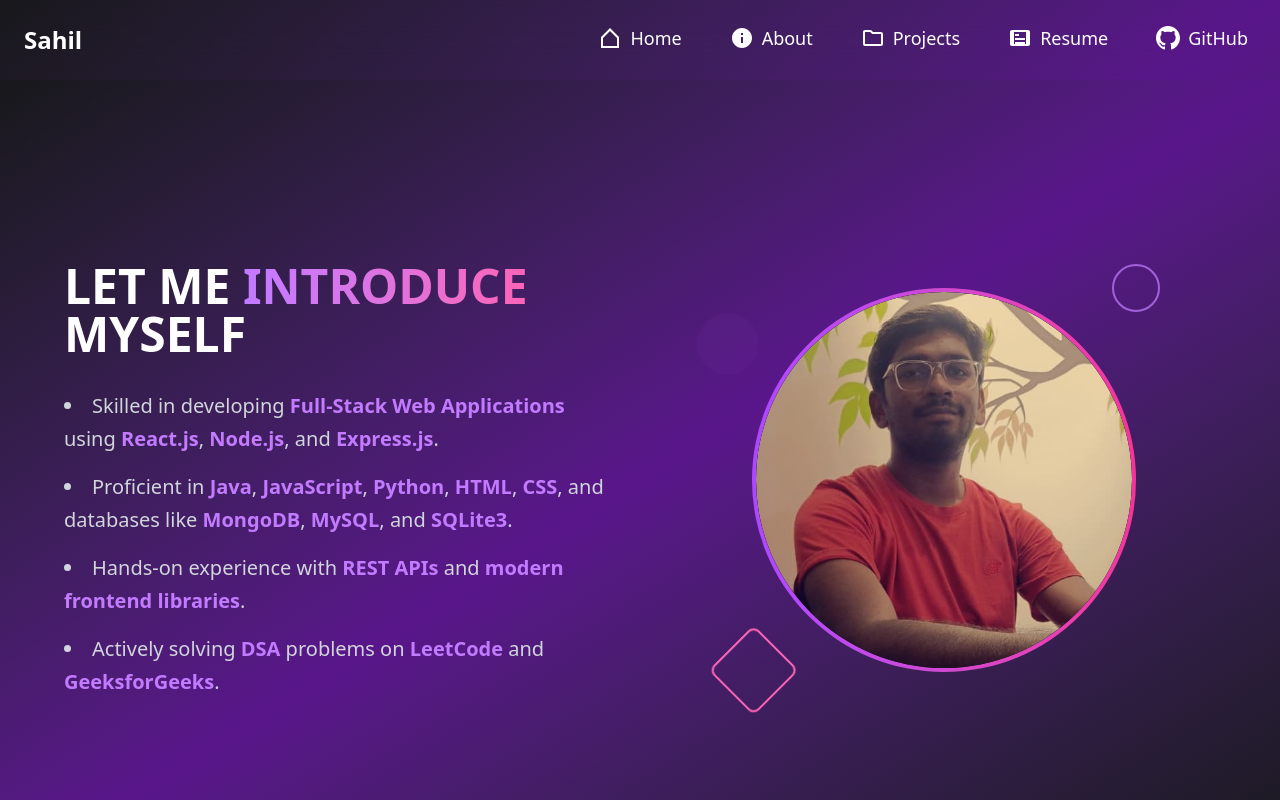
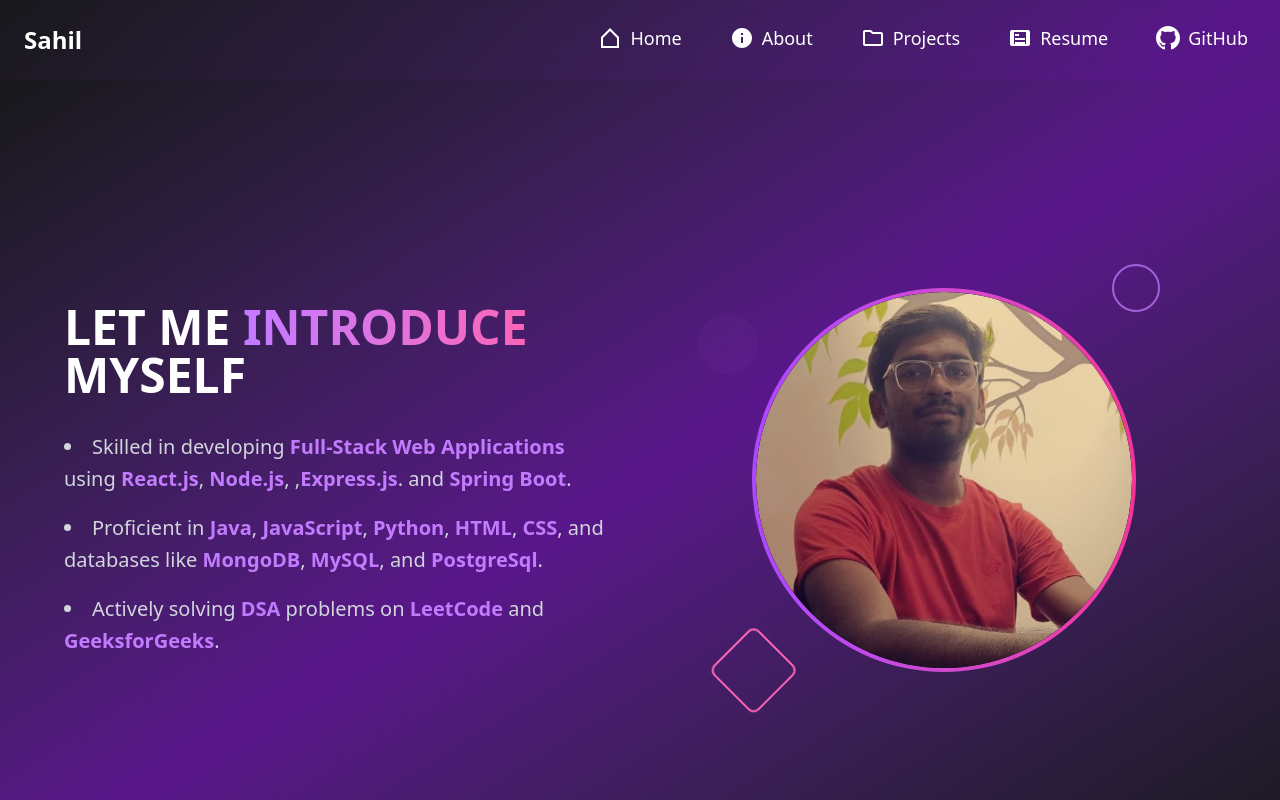
Before and after one commit to sonkamblesahil/portfolio, a React (Vite) app: page /about in a window 1280 px wide. Built offline with nearby package versions, Linux system fonts and the light colour scheme.

Commit message:
update skills and intro

```diff
--- a/src/components/HeroSection.jsx
+++ b/src/components/HeroSection.jsx
@@ -28,7 +28,7 @@ const HeroSection = () => {
             </div>
 
             <div className="space-y-4 text-lg md:text-xl font-bold text-gray-300">
-              <p>Full Stack Developer</p>
+              <p>Aspiring Software Engineer</p>
 
 
             </div>
--- a/src/components/IntroSection.jsx
+++ b/src/components/IntroSection.jsx
@@ -27,9 +27,11 @@ const IntroSection = () => {
                   </span>{" "}
                   using{" "}
                   <span className="text-purple-400 font-semibold">React.js</span>,{" "}
-                  <span className="text-purple-400 font-semibold">Node.js</span>,{" "}
+                  <span className="text-purple-400 font-semibold">Node.js</span>,{" "},
+
+                  <span className="text-purple-400 font-semibold">Express.js</span>.
                   and{" "}
-                  <span className="text-purple-400 font-semibold">Express.js</span>.
+                  <span className="text-purple-400 font-semibold">Spring Boot</span>.
                 </li>
                 <li>
                   Proficient in{" "}
@@ -41,18 +43,9 @@ const IntroSection = () => {
                   and databases like{" "}
                   <span className="text-purple-400 font-semibold">MongoDB</span>,{" "}
                   <span className="text-purple-400 font-semibold">MySQL</span>, and{" "}
-                  <span className="text-purple-400 font-semibold">SQLite3</span>.
+                  <span className="text-purple-400 font-semibold">PostgreSql</span>.
                 </li>
-                <li>
-                  Hands-on experience with{" "}
-                  <span className="text-purple-400 font-semibold">
-                    REST APIs
-                  </span>{" "}
-                  and{" "}
-                  <span className="text-purple-400 font-semibold">
-                    modern frontend libraries
-                  </span>.
-                </li>
+
                 <li>
                   Actively solving{" "}
                   <span className="text-purple-400 font-semibold">DSA</span> problems on{" "}
--- a/src/components/Technology.jsx
+++ b/src/components/Technology.jsx
@@ -6,7 +6,7 @@ const Technology = () => {
   const skills = [
     { name: "Java", img: "https://cdn.jsdelivr.net/gh/devicons/devicon/icons/java/java-original.svg" },
     { name: "Python", img: "https://cdn.jsdelivr.net/gh/devicons/devicon/icons/python/python-original.svg" },
-    { name: "C++", img: "https://cdn.jsdelivr.net/gh/devicons/devicon/icons/cplusplus/cplusplus-original.svg" },
+
     { name: "JavaScript", img: "https://cdn.jsdelivr.net/gh/devicons/devicon/icons/javascript/javascript-original.svg" },
     { name: "HTML", img: "https://cdn.jsdelivr.net/gh/devicons/devicon/icons/html5/html5-original.svg" },
     { name: "CSS", img: "https://cdn.jsdelivr.net/gh/devicons/devicon/icons/css3/css3-original.svg" },
@@ -16,11 +16,17 @@ const Technology = () => {
   { name: "Tailwind CSS", img: "https://cdn.jsdelivr.net/gh/devicons/devicon/icons/tailwindcss/tailwindcss-original.svg" },
     { name: "MongoDB", img: "https://cdn.jsdelivr.net/gh/devicons/devicon/icons/mongodb/mongodb-original.svg" },
     { name: "MySQL", img: "https://cdn.jsdelivr.net/gh/devicons/devicon/icons/mysql/mysql-original.svg" },
-    { name: "Pandas", img: "https://cdn.jsdelivr.net/gh/devicons/devicon/icons/pandas/pandas-original.svg" },
-    { name: "NumPy", img: "https://cdn.jsdelivr.net/gh/devicons/devicon/icons/numpy/numpy-original.svg" },
+
     { name: "Git", img: "https://cdn.jsdelivr.net/gh/devicons/devicon/icons/git/git-original.svg" },
     { name: "GitHub", img: "https://cdn.jsdelivr.net/gh/devicons/devicon/icons/github/github-original.svg" },
     { name: "VS Code", img: "https://cdn.jsdelivr.net/gh/devicons/devicon/icons/vscode/vscode-original.svg" },
+    { name: "Spring Boot", img: "https://cdn.jsdelivr.net/gh/devicons/devicon/icons/spring/spring-original.svg" },
+{ name: "PostgreSQL", img: "https://cdn.jsdelivr.net/gh/devicons/devicon/icons/postgresql/postgresql-original.svg" },
+{ name: "Hibernate", img: "https://cdn.jsdelivr.net/gh/devicons/devicon/icons/hibernate/hibernate-original.svg" },
+{ name: "Postman", img: "https://www.vectorlogo.zone/logos/getpostman/getpostman-icon.svg" },
+{ name: "Docker", img: "https://cdn.jsdelivr.net/gh/devicons/devicon/icons/docker/docker-original.svg" },
+{ name: "Maven", img: "https://cdn.jsdelivr.net/gh/devicons/devicon/icons/maven/maven-original.svg" },
+
   ];
 
   const [formData, setFormData] = useState({ name: "", email: "", message: "" });
```
